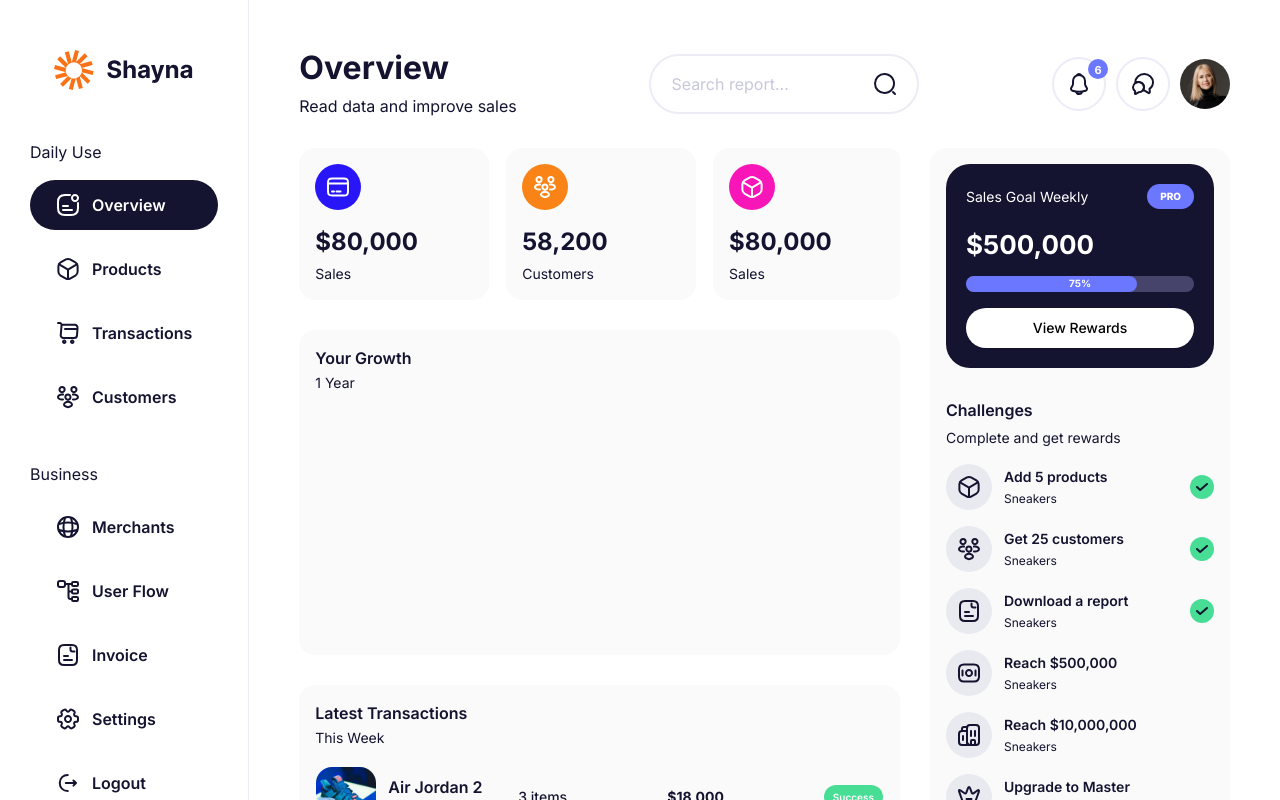
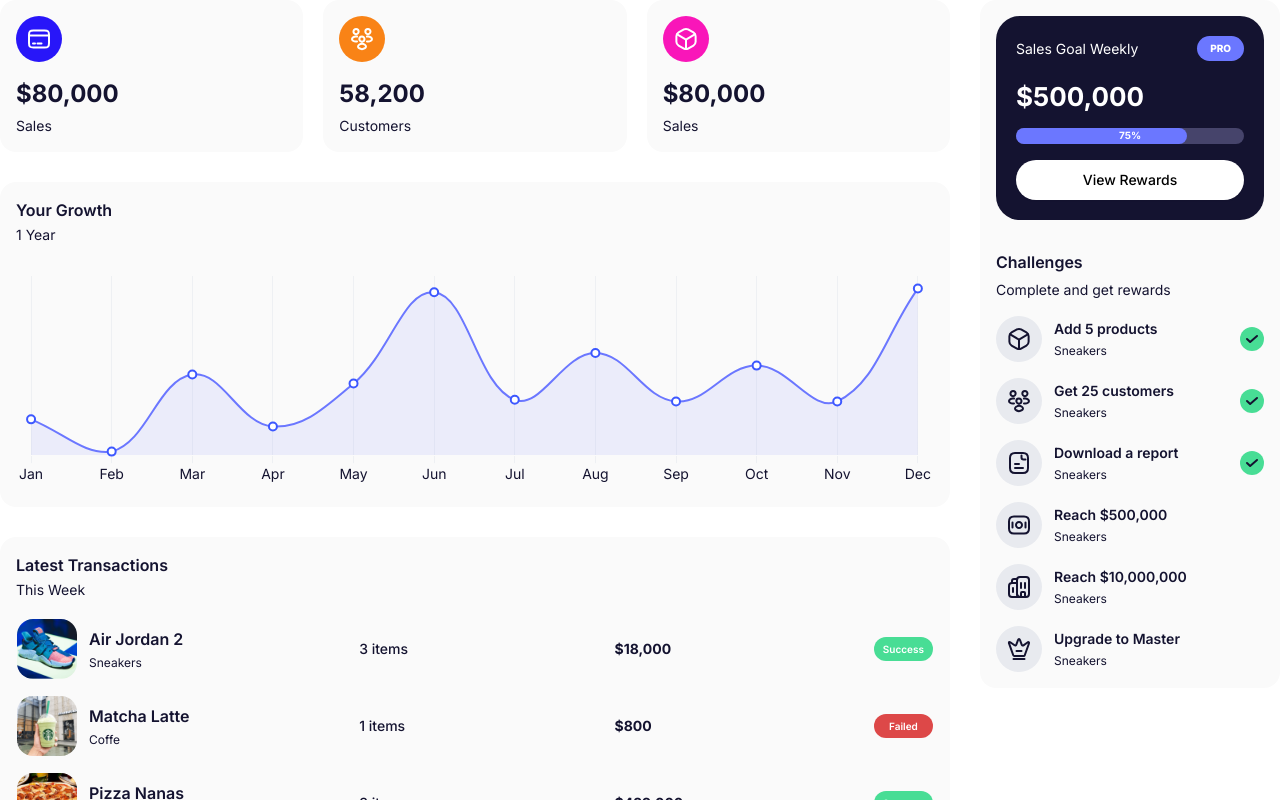
Before and after one commit to anangyoga/upsales-vue, a Vue app: page /dashboard in a window 1280 px wide. Shown: the top 800 px of the page. Built offline with nearby package versions, Linux system fonts and the light colour scheme.

Commit message:
feat: dashboard chart

```diff
--- a/package.json
+++ b/package.json
@@ -12,8 +12,10 @@
     "format": "prettier --write src/"
   },
   "dependencies": {
+    "chart.js": "^4.3.0",
     "pinia": "^2.0.36",
     "vue": "^3.3.2",
+    "vue-chartjs": "^5.2.0",
     "vue-router": "^4.2.0"
   },
   "devDependencies": {
--- a/src/components/Dashboard/DashboardGrowthCard.vue
+++ b/src/components/Dashboard/DashboardGrowthCard.vue
@@ -1,3 +1,116 @@
+<script setup lang="ts">
+import 'chart.js/auto'
+import { Line } from 'vue-chartjs'
+
+const data = {
+  labels: ['Jan', 'Feb', 'Mar', 'Apr', 'May', 'Jun', 'Jul', 'Aug', 'Sep', 'Oct', 'Nov', 'Dec'],
+  datasets: [
+    {
+      responsive: true,
+      label: 'Revenue',
+      data: [4500, 4320, 4750, 4460, 4700, 5209, 4609, 4870, 4600, 4800, 4600, 5230],
+      fill: true,
+      backgroundColor: 'rgba(107,119,255,0.1)',
+      borderColor: 'rgba(107,119,255,1)',
+      tension: 0.4,
+      borderWidth: 2,
+      pointBorderWidth: 2,
+      pointRadius: 4,
+      pointBackgroundColor: '#fff',
+      pointBorderColor: '#3D58FF',
+      pointHoverBorderColor: '#3D58FF',
+      pointHoverBackgroundColor: '#fff'
+    }
+  ]
+}
+
+const options = {
+  maintainAspectRatio: false,
+  scales: {
+    y: {
+      grid: {
+        color: 'transparent',
+        borderColor: 'transparent',
+        tickColor: 'transparent'
+      },
+      border: {
+        color: 'transparent'
+      },
+      ticks: {
+        color: 'red',
+        display: false
+      }
+    },
+    x: {
+      grid: {
+        color: '#EEF0F3'
+      },
+      border: {
+        color: 'transparent'
+      },
+      ticks: {
+        color: '#141330',
+        font: {
+          weight: 400,
+          family: 'Inter, sans-serif',
+          size: 14
+        }
+      }
+    }
+  },
+  plugins: {
+    legend: {
+      labels: false
+    },
+    tooltip: {
+      titleFont: {
+        family: 'Inter, sans-serif',
+        weight: 700,
+        size: 16
+      },
+      bodyFont: {
+        family: 'Inter, sans-serif',
+        weight: 400,
+        size: 12
+      },
+      titleColor: '#141330',
+      bodyColor: '#141330',
+      backgroundColor: '#fff',
+      padding: {
+        left: 16,
+        right: 16,
+        top: 16,
+        bottom: 16
+      },
+      cornerRadius: 8,
+      displayColors: false,
+      caretSize: 8,
+      caretPadding: 0,
+      callbacks: {
+        title: function (context: any) {
+          let customTitle = ''
+
+          if (customTitle) {
+            customTitle += ': '
+          }
+          if (context[0].parsed.x !== null) {
+            customTitle += new Intl.NumberFormat('en-US', {
+              style: 'currency',
+              currency: 'USD',
+              maximumFractionDigits: 0
+            }).format(context[0].raw)
+          }
+          return customTitle
+        },
+        label: function () {
+          return 'Revenue'
+        }
+      }
+    }
+  }
+}
+</script>
+
 <template>
   <!-- START: Your Growth -->
   <div class="w-full min-h-[325px] bg-subtleGrey rounded-2xl p-4">
@@ -7,7 +120,7 @@
     </p>
 
     <div class="w-full h-[220px]">
-      <canvas id="yourGrowthChart"></canvas>
+      <Line id="yourGrowthChart" :data="data" :options="options" />
     </div>
   </div>
   <!-- END: Your Growth -->
--- /dev/null
+++ b/src/components/Layout/DashboardLayout.vue
@@ -0,0 +1,20 @@
+<script setup lang="ts">
+import DashboardSidebar from '@/components/Layout/DashboardSidebar.vue'
+import DashboardTopBar from '@/components/Layout/DashboardTopBar.vue'
+import { useRoute } from 'vue-router'
+import { computed } from 'vue'
+
+const route = useRoute()
+const activeMenu = computed<any>(() => route.meta.activeMenu || 'dashboard')
+const isDashboard = computed<any>(() => route.meta.isDashboard || false)
+</script>
+
+<template>
+  <div class="flex min-h-screen pb-10">
+    <DashboardSidebar :activeMenu="activeMenu" />
+    <main class="lg:pt-[50px] lg:px-[50px] p-4 w-full lg:border-l lg:border-l-borderLight">
+      <DashboardTopBar :isDashboard="isDashboard" />
+      <RouterView />
+    </main>
+  </div>
+</template>
--- a/src/views/Dashboard/DashboardView.vue
+++ b/src/views/Dashboard/DashboardView.vue
@@ -1,6 +1,4 @@
 <script setup lang="ts">
-import DashboardSidebar from '@/components/Layout/DashboardSidebar.vue'
-import DashboardTopBar from '@/components/Layout/DashboardTopBar.vue'
 import DashboardStatisticCard from '../../components/Dashboard/DashboardStatisticCard.vue'
 import DashboardGrowthCard from '../../components/Dashboard/DashboardGrowthCard.vue'
 import DashboardTransactionCard from '../../components/Dashboard/DashboardTransactionCard.vue'
@@ -9,10 +7,6 @@ import DashboardChallengeCard from '../../components/Dashboard/DashboardChalleng
 </script>
 
 <template>
-  <div class="flex min-h-screen pb-10">
-    <DashboardSidebar :activeMenu="'dashboard'" />
-    <main class="lg:pt-[50px] lg:px-[50px] p-4 w-full lg:border-l lg:border-l-borderLight">
-      <DashboardTopBar :isDashboard="true" />
   <div class="flex flex-col lg:flex-row gap-[30px]">
     <section class="w-full flex flex-col gap-[30px]">
       <DashboardStatisticCard />
@@ -25,6 +19,4 @@ import DashboardChallengeCard from '../../components/Dashboard/DashboardChalleng
       <DashboardChallengeCard />
     </section>
   </div>
-    </main>
-  </div>
 </template>
```
Also changed, not shown: 1 other file (tests, documents, lock files or other folders). Lines whose indentation alone changed are shown as unchanged.
